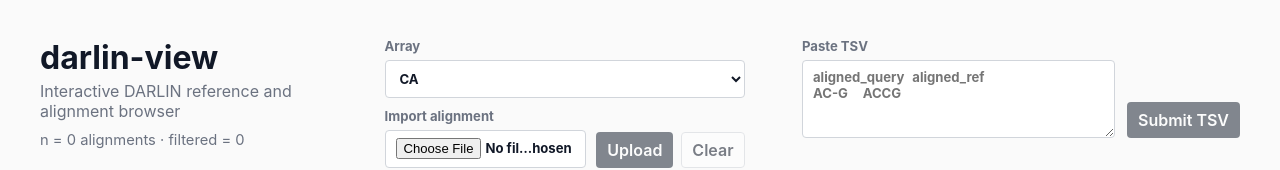
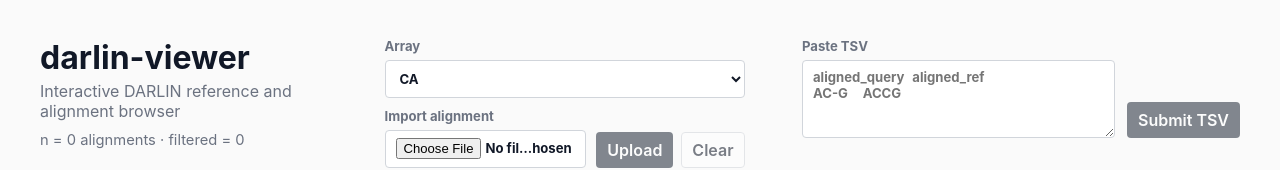
Before and after one commit to JarningGau/darlin-view, a React (Vite) app: page / in a window 1280 px wide. Shown: the top 170 px of the page. Built offline with nearby package versions, Linux system fonts and the light colour scheme.

Commit message:
chore: rename darlin-view to darlin-viewer
Update app name across docs, HTML title, package metadata, and UI/export labels.

Co-authored-by: Cursor <cursoragent@cursor.com>

```diff
--- a/index.html
+++ b/index.html
@@ -1,12 +1,15 @@
 <!doctype html>
 <html lang="en">
-  <head>
+
+<head>
     <meta charset="UTF-8" />
     <meta name="viewport" content="width=device-width, initial-scale=1.0" />
-    <title>darlin-view</title>
-  </head>
-  <body>
+    <title>darlin-viewer</title>
+</head>
+
+<body>
     <div id="root"></div>
     <script type="module" src="/src/main.tsx"></script>
-  </body>
+</body>
+
 </html>
--- a/package.json
+++ b/package.json
@@ -1,5 +1,5 @@
 {
-  "name": "darlin-view",
+    "name": "darlin-viewer",
     "private": true,
     "version": "0.1.0",
     "type": "module",
--- a/src/components/AlignmentDetailView.tsx
+++ b/src/components/AlignmentDetailView.tsx
@@ -164,7 +164,7 @@ export default function AlignmentDetailView({ row, reference }: AlignmentDetailV
 
     function buildExport() {
         const { svg } = buildAlignmentSvg({
-            title: `darlin-view · ${reference.displayName}`,
+            title: `darlin-viewer · ${reference.displayName}`,
             rowLabel: `Row ${row.rowNumber}`,
             mutationAnnotation: summary.mutationAnnotation || 'None',
             segments: alignmentSegments,
@@ -177,7 +177,7 @@ export default function AlignmentDetailView({ row, reference }: AlignmentDetailV
         });
 
         const safeRef = reference.displayName.replaceAll(/[^a-z0-9-_]+/gi, '-').replaceAll(/-+/g, '-').replaceAll(/^-|-$/g, '');
-        const filenameBase = `darlin-view_${safeRef || 'reference'}_row-${row.rowNumber}`;
+        const filenameBase = `darlin-viewer_${safeRef || 'reference'}_row-${row.rowNumber}`;
         return { svg, filenameBase };
     }
 
--- a/src/components/Toolbar.tsx
+++ b/src/components/Toolbar.tsx
@@ -47,7 +47,7 @@ export default function Toolbar({
         <header className="toolbar">
             <div className="toolbar__brand">
                 <div className="brand">
-                    <h1>darlin-view</h1>
+                    <h1>darlin-viewer</h1>
                     <p>Interactive DARLIN reference and alignment browser</p>
                 </div>
                 <p className="stats" aria-label="Dataset summary">
```
Also changed, not shown: 5 other files (tests, documents, lock files or other folders). Lines whose indentation alone changed are shown as unchanged.
